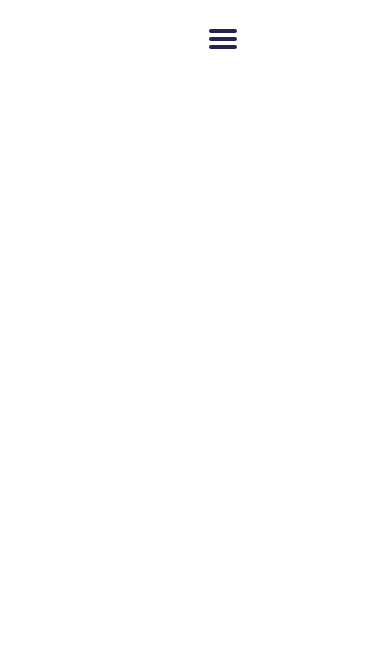
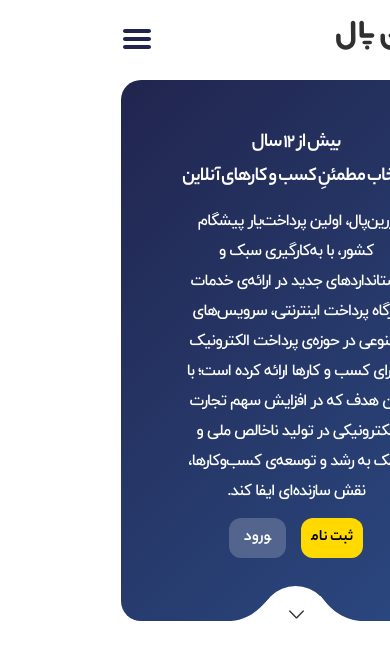
Before and after one commit to AMIRHOSEINASGHARI/zarinpal, a React (Create React App) app: page / in a window 390 px wide. Shown: the top 660 px of the page. Built offline with nearby package versions, Linux system fonts and the light colour scheme.

Commit message:
landing-page created / header position debuged

```diff
--- a/src/App.js
+++ b/src/App.js
@@ -1,10 +1,12 @@
 import React from 'react';
+import LandingPage from './components/landing page/LandingPage';
 import Navbar from './components/navbar/Navbar';
 
 const App = () => {
   return (
     <div>
       <Navbar />
+      <LandingPage />
     </div>
   );
 };
--- /dev/null
+++ b/src/components/landing page/LandingPage.js
@@ -0,0 +1,37 @@
+import React from 'react';
+import styles from './LandingPage.module.css';
+
+//tools
+import landingPageImg from '../../tools/images/home.svg'
+import arrowbottom from '../../tools/images/arrowbottom.svg'
+import downArrow from '../../tools/images/down-arrow-svgrepo-com.svg'
+
+
+const LandingPage = () => {
+    return (
+        <main>
+            <div className={styles.container}>
+                <div className={styles.landingTitles}>
+                    <div className={styles.heading}>
+                        <h1>بیش از ۱۲ سال</h1>
+                        <h1>انتخاب مطمئنِ کسب و کارهای آنلاین</h1>
+                    </div>
+                    <p className={styles.paragraph}>
+                    زرین‌پال، اولین پرداخت‌یار پیشگام کشور، با به‌کارگیری سبک و استانداردهای جدید در ارائه‌ی خدمات درگاه پرداخت اینترنتی، سرویس‌های متنوعی در حوزه‌ی پرداخت الکترونیک را برای کسب و کارها ارائه کرده است؛ با این هدف که در افزایش سهم تجارت الکترونیکی در تولید ناخالص ملی و کمک به رشد و توسعه‌ی کسب‌وکارها، نقش سازنده‌‌ای ایفا کند.
+                    </p>
+                    <div className={styles.links}>
+                        <a href='#'>ثبت نام</a>
+                        <a href='#'>ورود</a>
+                    </div>
+                </div>
+                <img src={landingPageImg} alt='landingPageImg' className={styles.landingImage} />
+                <div className={styles.downArrow}>
+                    <img src={arrowbottom} alt='arrowbottom' />
+                    <img src={downArrow} alt='downArrow' />
+                </div>
+            </div>
+        </main>
+    );
+};
+
+export default LandingPage;
--- /dev/null
+++ b/src/components/landing page/LandingPage.module.css
@@ -0,0 +1,137 @@
+@font-face {
+    font-family: iranyekanwebmedium;
+    src: url('../../tools/font-src/iranyekanwebmedium.woff');
+}
+@font-face {
+    font-family: YekanBakhBold;
+    src: url('../../tools/font-src/YekanBakhBold.woff');
+}
+
+.container {
+    width: 1170px;
+    background: linear-gradient(135deg , #21254e , #2b4a83);
+    margin: 100px auto;
+    border-radius: 20px;
+    display: flex;
+    align-items: center;
+    justify-content: center;
+    padding: 100px 0;
+    position: relative;
+}
+
+.landingImage {
+    width: 500px;
+}
+
+.heading {
+    font-family: YekanBakhBold;
+    color: #fff;
+    letter-spacing: -1px;
+    line-height: 30px;
+    margin-bottom: 5px;
+    display: inline-block;
+}
+
+.paragraph {
+    width: 500px;
+    color: #fff;
+    line-height: 38px;
+    margin-bottom: 50px;
+    font-family: iranyekanwebmedium;
+    letter-spacing: -1px;
+}
+
+.links :first-child {
+    background-color: #ffd900;
+    color: #000;
+    font-family: YekanBakhBold;
+    font-size: 16px;
+    border: none;
+    padding: 8px 10px;
+    border-radius: 12px;
+    margin-left: 15px;
+    text-decoration: none;
+}
+
+.links :last-child {
+    color: #fff;
+    text-decoration: none;
+    font-family: YekanBakhBold;
+    padding: 8px 15px;
+    background-color: rgba(255, 255, 255, 0.2);
+    border-radius: 12px;
+}
+
+.downArrow {
+    position: absolute;
+    display: flex;
+    align-items: center;
+    justify-content: center;
+    flex-direction: column;
+    bottom: -36px;
+}
+
+.downArrow :first-child {
+    width: 150px;
+}
+
+.downArrow :last-child {
+    width: 15px;
+    position: absolute;
+    bottom: 35px;
+}
+
+
+/* -----------------------------------------------media query--------------------------------------- */
+
+
+@media (max-width: 1200px) {
+    .container {
+        width: 940px;
+        padding: 80px 0;
+    }
+    .landingImage {
+        width: 400px;
+    }
+    .paragraph {
+        width: 400px;
+    }
+}
+@media (max-width: 990px) {
+    .container {
+        width: 90%;
+        text-align: center;
+        padding: 50px 0 100px 0;
+        margin: 100px auto;
+    }
+    .landingImage {
+        display: none;
+    }
+    .heading {
+        margin-bottom: -10px;
+    }
+    .paragraph {
+        width: unset;
+        padding: 0 4rem;
+        margin-bottom: 20px;
+    }
+}
+@media (max-width: 768px) {
+    .container {
+        margin: 80px auto;
+    }
+}
+@media (max-width: 500px) {
+    .container {
+        padding: 40px 0 70px 0;
+    }
+    .heading {
+        font-size: 10px;
+        line-height: 20px;
+    }
+    .paragraph {
+        line-height: 30px;
+        margin-bottom: 20px;
+    }
+
+}
--- a/src/components/navbar/navbar.module.css
+++ b/src/components/navbar/navbar.module.css
@@ -10,8 +10,14 @@ header {
     justify-content: space-between;
     width: 1170px;
     margin: auto;
-    padding: 27px 7px;
+    padding: 10px 7px;
     transition: all 0.3s ease;
+    position: fixed;
+    z-index: 100;
+    top: 0;
+    left: 0;
+    right: 0;
+    background-color: rgba(255, 255, 255, 0.8);
 }
 
 .headerUl {
@@ -250,9 +256,15 @@ header {
     }
     header {
         width: auto;
-        padding: 20px;
+        padding: 20px 35px;
     }
     .hamburgerIcon {
         display: block;
     }
 }
+
+@media (max-width: 400px) {
+    header {
+        padding: 20px;
+    }
+}
```
